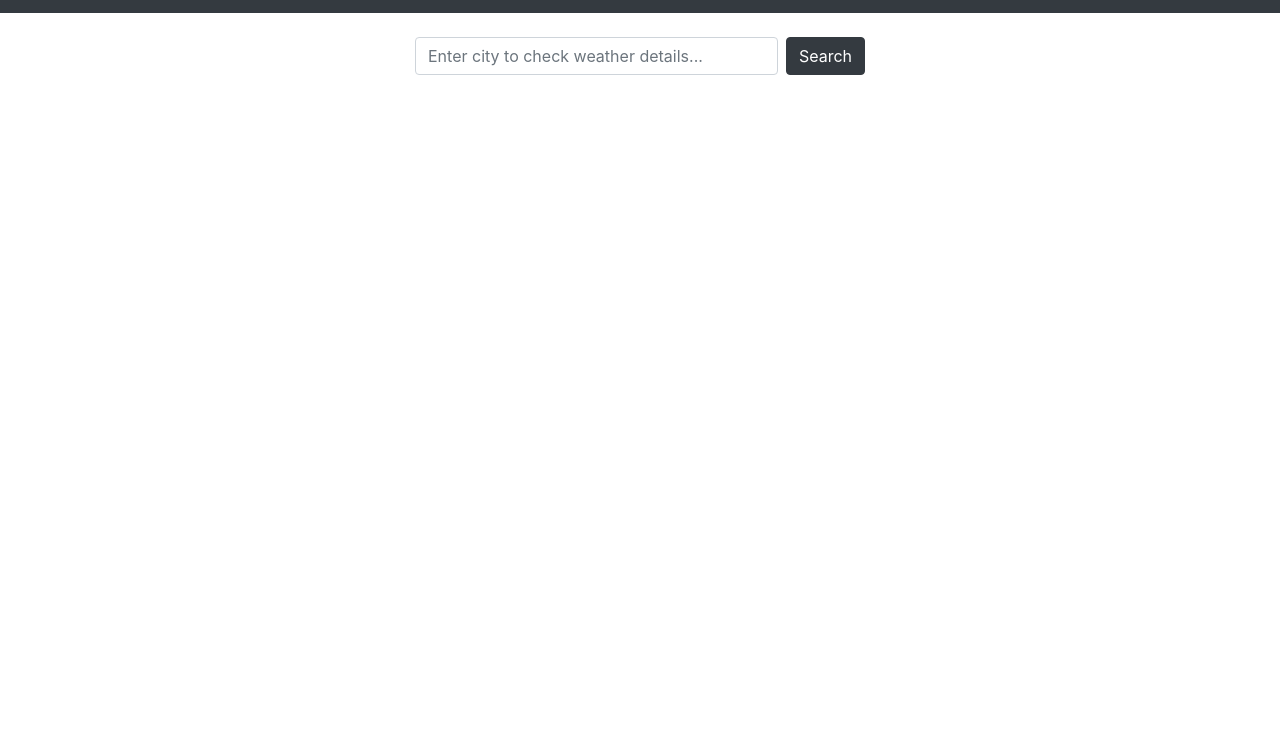
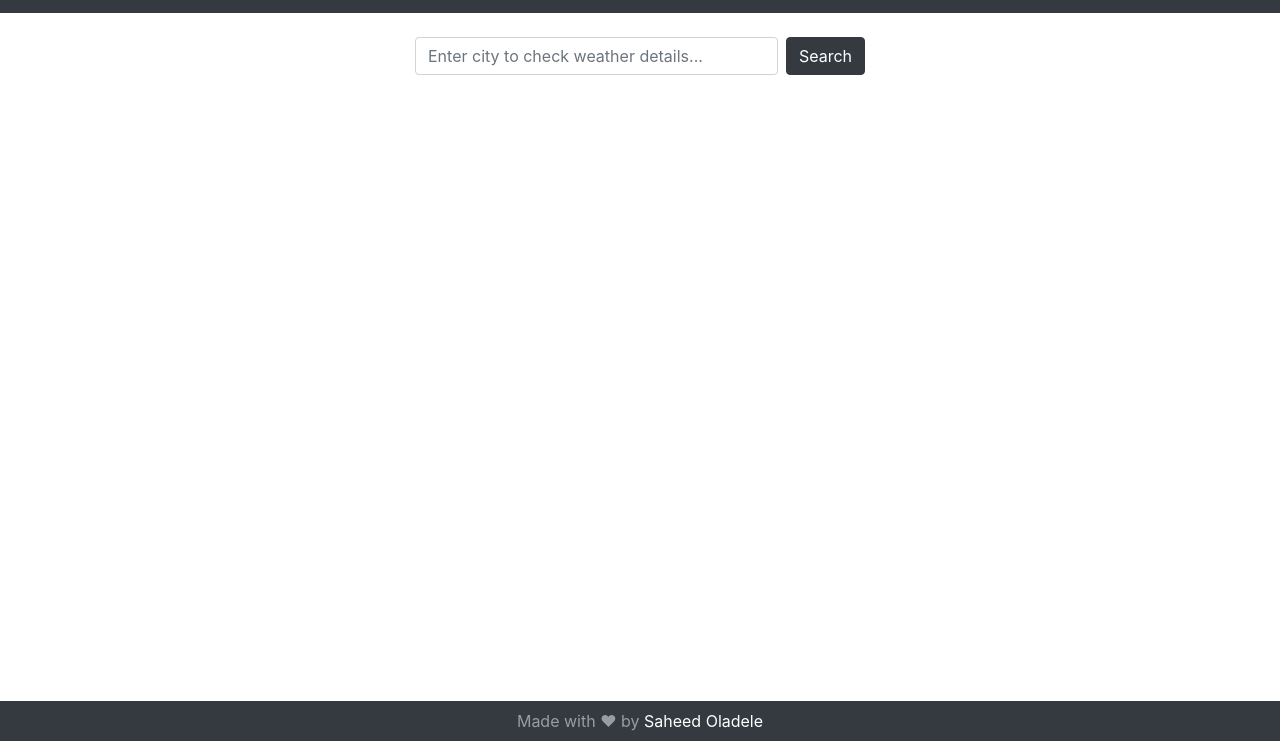
Before and after one commit to suretrust/weather-app, a website built with webpack: page dist/index.html in a window 1280 px wide. Shown: the part 59-800 px from the top of the page. Built offline with nearby package versions, Linux system fonts and the light colour scheme.

Commit message:
Add footer

```diff
--- a/dist/index.html
+++ b/dist/index.html
@@ -34,6 +34,7 @@
             <div id="weather-details"></div>
         </div>
     </div>
+    <footer class="bg-dark text-white-50 text-center fixed-bottom py-2">Made with &hearts; by <a href="http://github.com/suretrust" class="text-white">Saheed Oladele</a></footer>
 
     <script src="./main.js"></script>
 </body>
```
